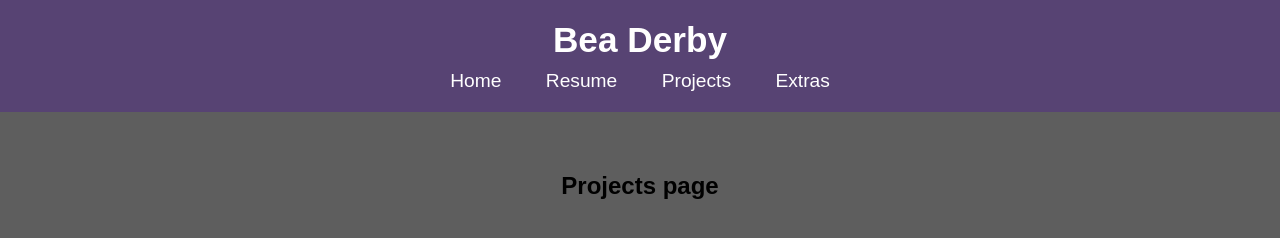
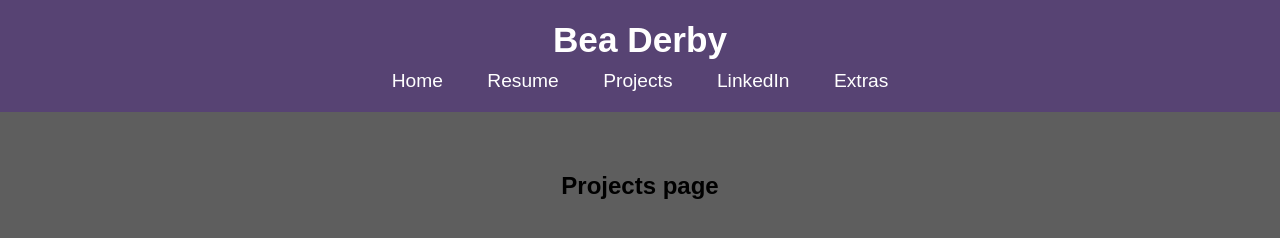
Before and after one commit to 1CyberBea/1CyberBea.github.io, a plain HTML site: page Projects.html in a window 1280 px wide. Drawn offline with Linux system fonts and the light colour scheme.

Commit message:
Update Projects.html

```diff
--- a/Projects.html
+++ b/Projects.html
@@ -46,6 +46,7 @@
       <a href="index.html">Home</a>
       <a href="resume.html">Resume</a>
       <a href="Projects.html">Projects</a>
+      <a href="https://www.linkedin.com/in/brendan-derby/">LinkedIn</a>
       <a href="Extras.html">Extras</a>
     </nav>
   </header>
```
